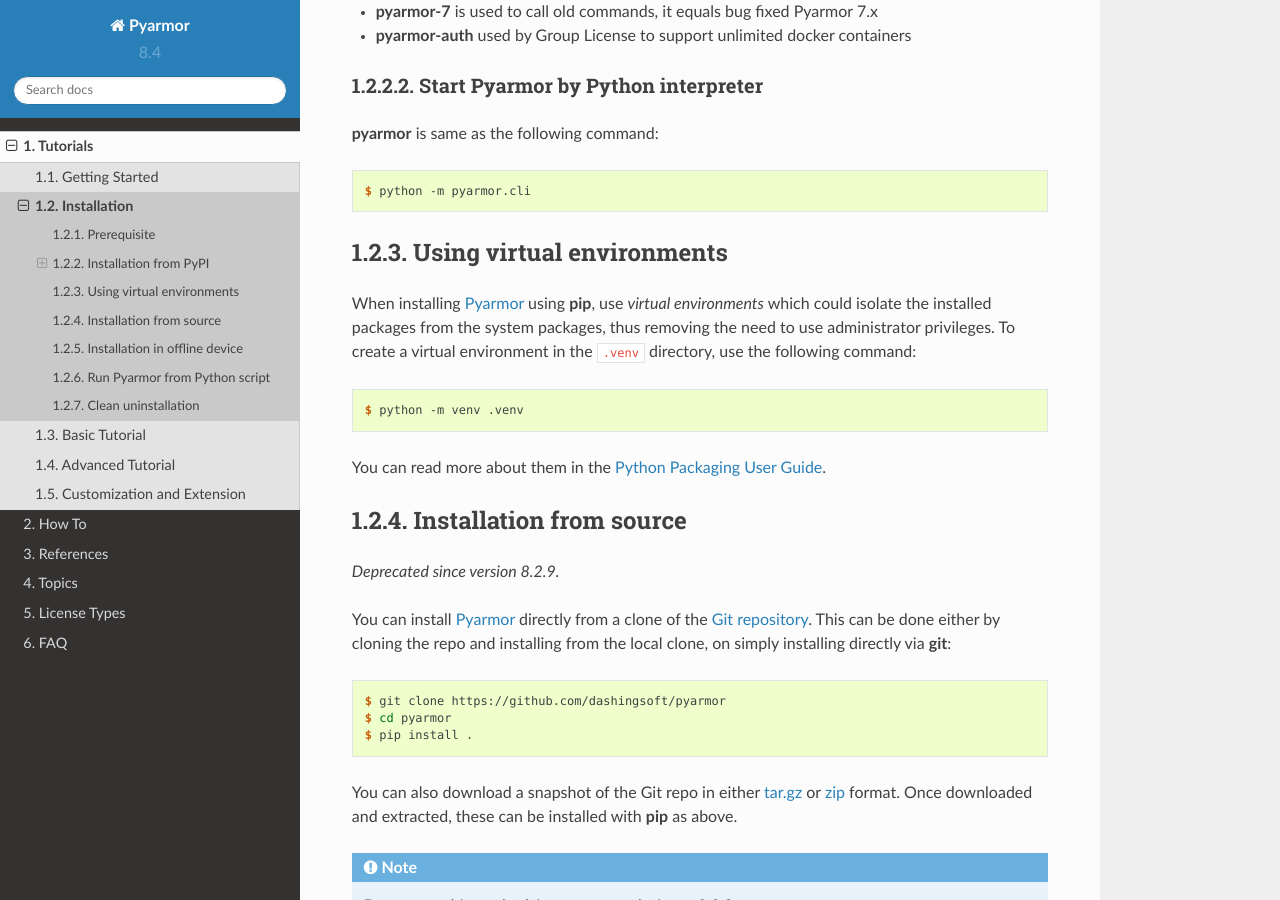
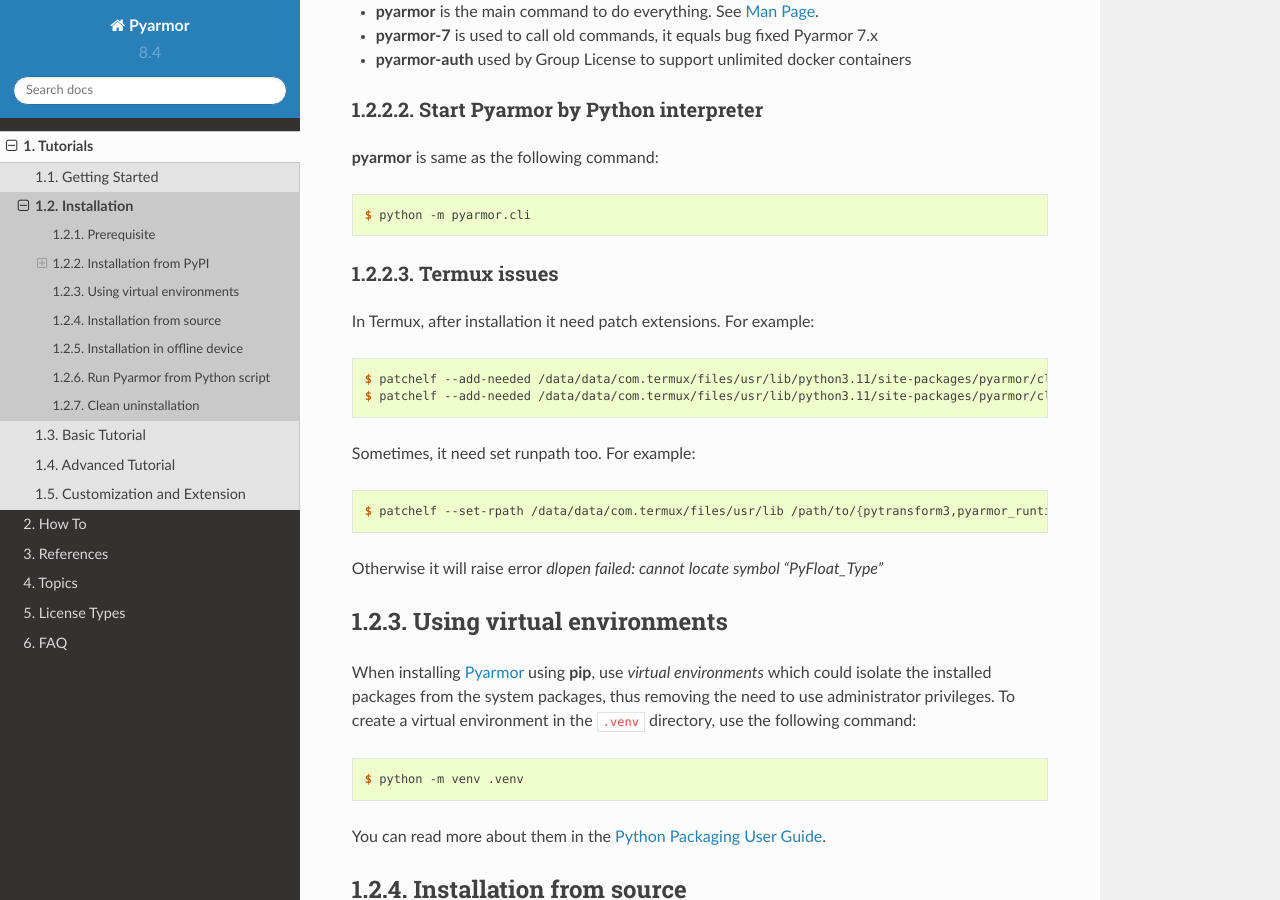
Before and after one commit to dashingsoft/pyarmor, a Sphinx documentation site: the page built from docs/tutorial/installation.rst, in a window 1280 px wide and 900 px high, scrolled down 2100 px. Built offline with Sphinx 7.4.7 and the Read the Docs theme 2.0.0, drawn with Linux system fonts in a browser that asks for light colours.

Commit message:
Add post-installation notes for Termux platform

```diff
--- a/docs/tutorial/installation.rst
+++ b/docs/tutorial/installation.rst
@@ -82,6 +82,20 @@
 :program:`pyarmor` is same as the following command::
 
     $ python -m pyarmor.cli
+
+Termux issues
+-------------
+
+In Termux, after installation it need patch extensions. For example::
+
+    $ patchelf --add-needed /data/data/com.termux/files/usr/lib/python3.11/site-packages/pyarmor/cli/core/android/aarch64/pytransform3.so
+    $ patchelf --add-needed /data/data/com.termux/files/usr/lib/python3.11/site-packages/pyarmor/cli/core/android/aarch64/pyarmor_runtime.so
+
+Sometimes, it need set runpath too. For example::
+
+    $ patchelf --set-rpath /data/data/com.termux/files/usr/lib /path/to/{pytransform3,pyarmor_runtime}.so
+
+Otherwise it will raise error `dlopen failed: cannot locate symbol "PyFloat_Type"`
 
 Using virtual environments
 ==========================
```
